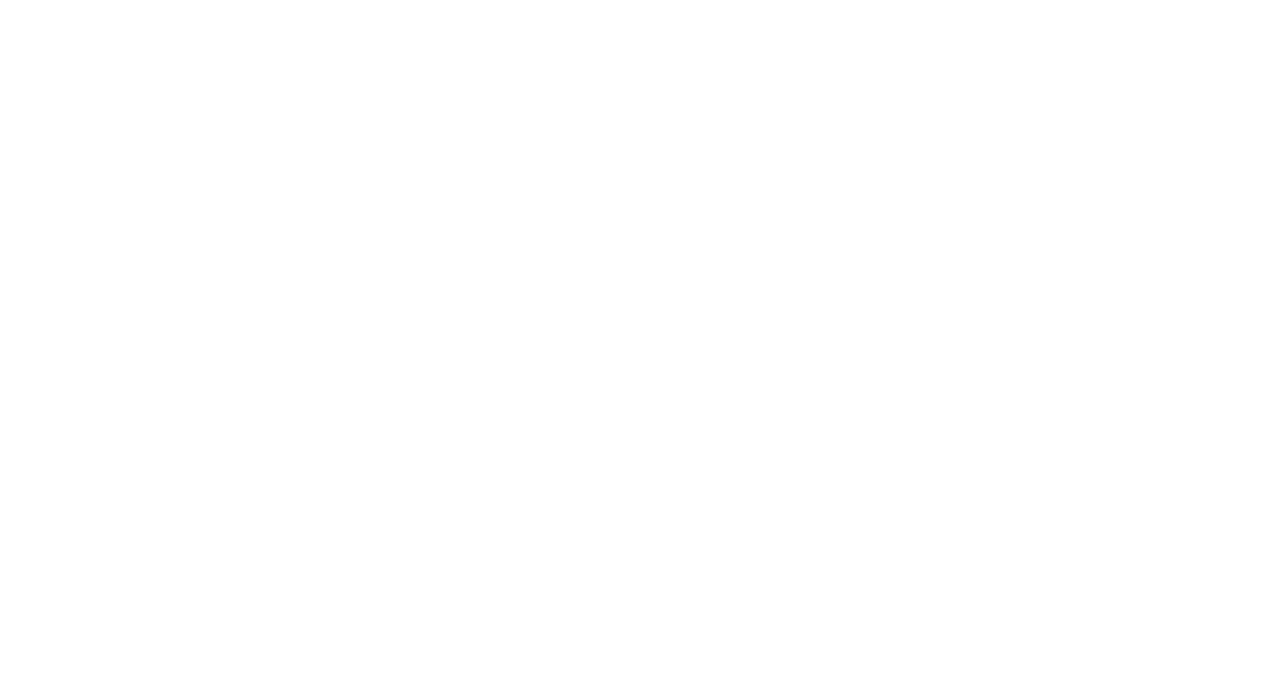
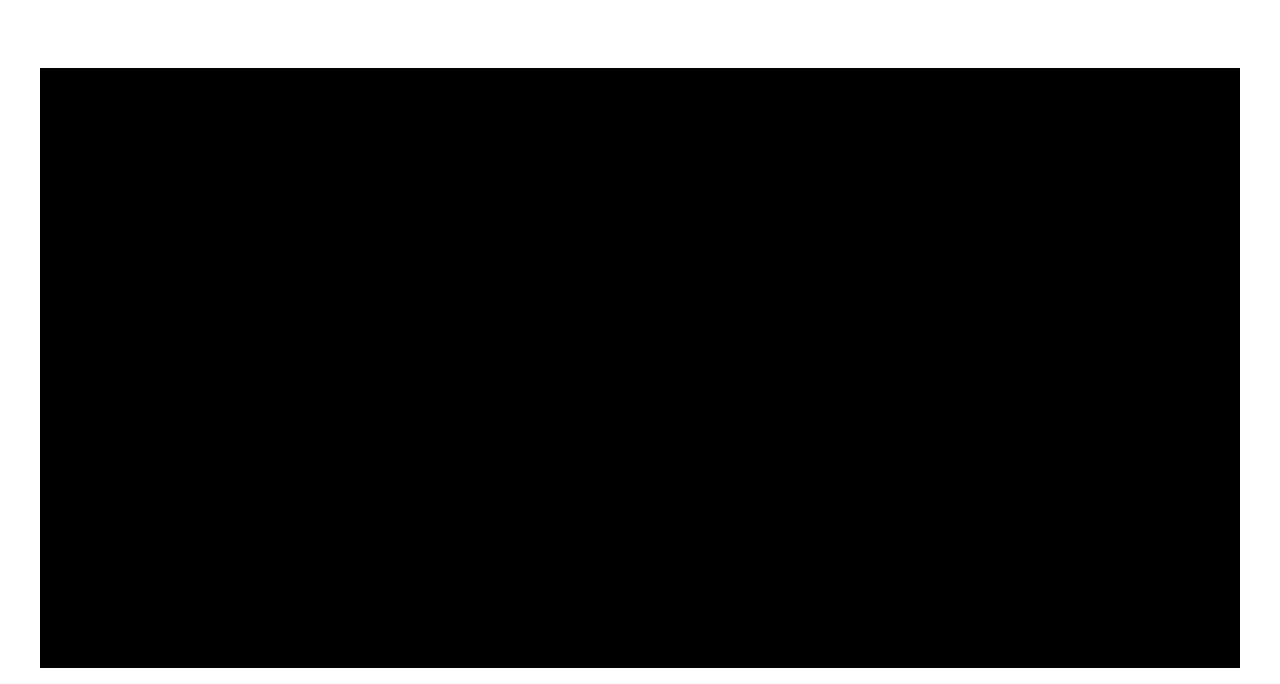
Before and after one commit to abhisheksoni27/blackout-poetry-maker, a plain HTML site: page index.html in a window 1280 px wide. Shown: the top 684 px of the page. Drawn offline with Linux system fonts and the light colour scheme.

Commit message:
container is here

```diff
--- a/index.html
+++ b/index.html
@@ -15,7 +15,8 @@
 
 <body>
     <div class="container">
-        <canvas class="canvas"></canvas>
+        <canvas id="canvas"></canvas>
+        <h1>Canvas</h1>
     </div>
 </body>
 
--- a/main.js
+++ b/main.js
@@ -0,0 +1,3 @@
+window.onload = () => {
+    const context = canvas.getContext('2d')
+}
--- a/style.css
+++ b/style.css
@@ -1,5 +1,13 @@
 .container {
+    min-height: 100vh;
     display: flex;
     align-items: center;
     justify-content: center;
+    flex-direction: column;
 }
+
+#canvas{
+    min-height: 75vh;
+    min-width: 50vw;
+    background: black;
+}
```
